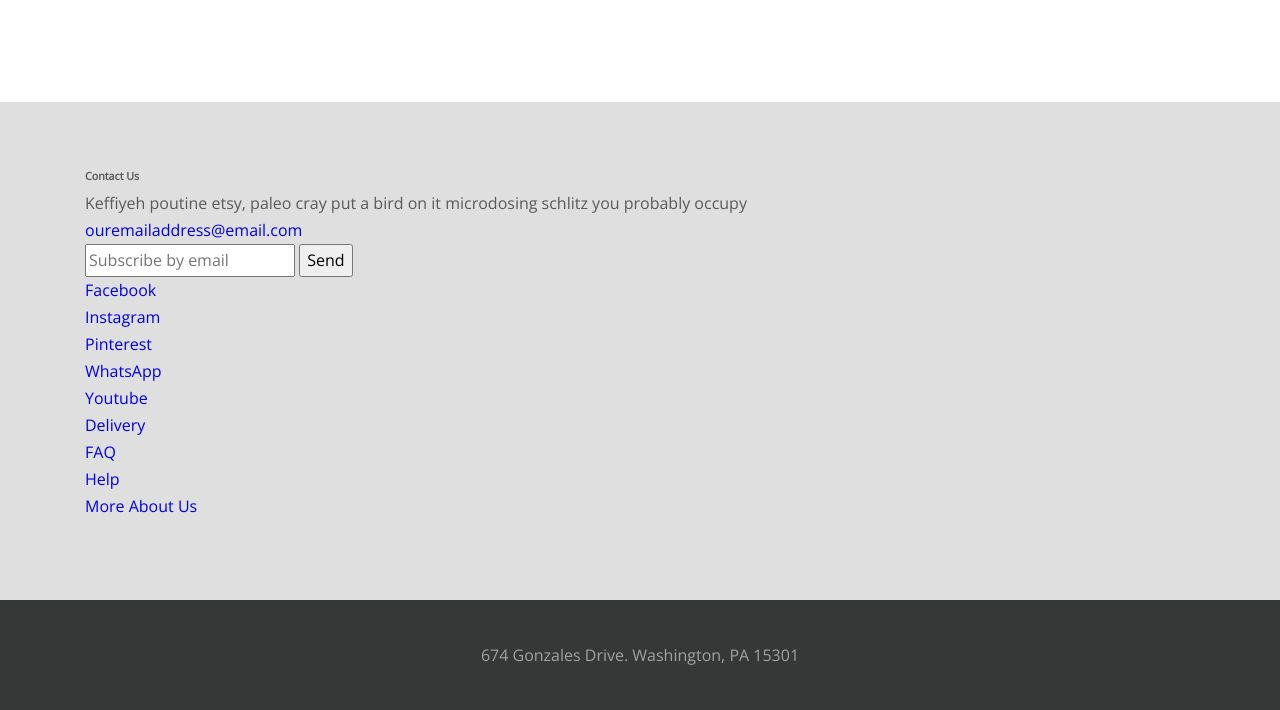
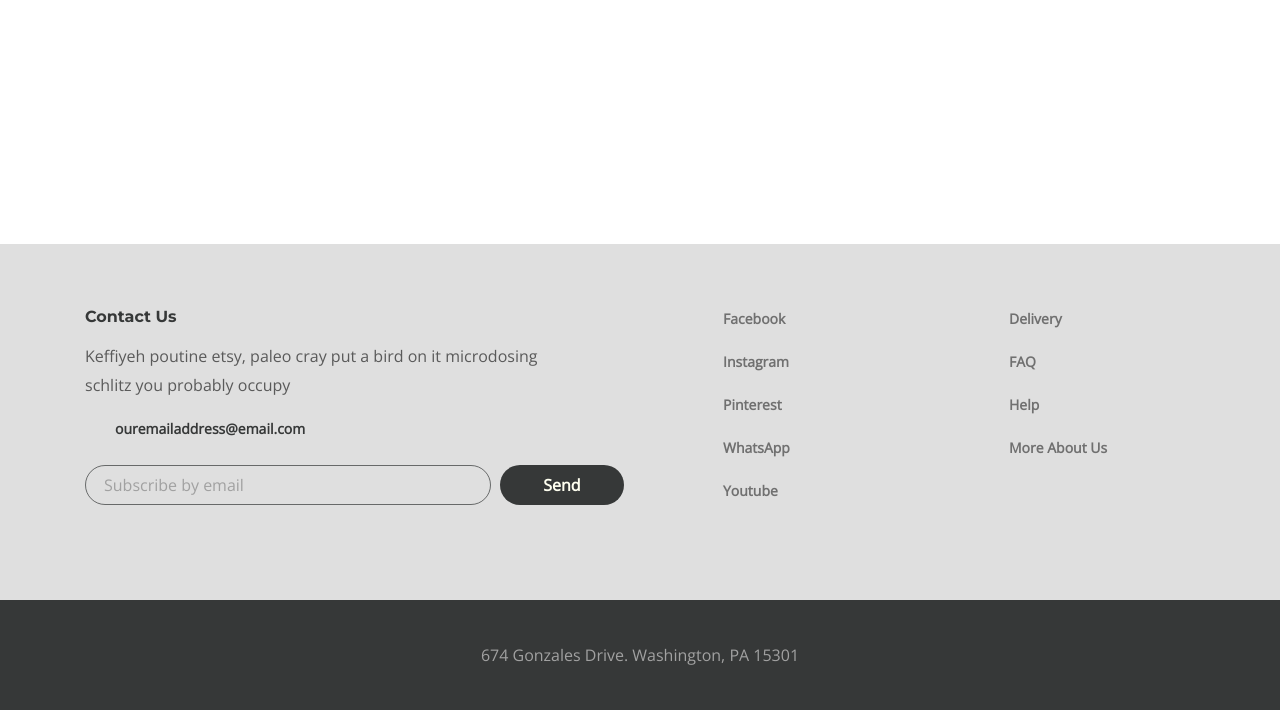
Before and after one commit to Lyadskyi/gulp-desire, a website: page app/index.html in a window 1280 px wide. Shown: the part 90-800 px from the top of the page. Drawn offline with nearby package versions, Linux system fonts and the light colour scheme.

Commit message:
Continued adding styles to the footer to the content block

```diff
--- a/app/scss/_global.scss
+++ b/app/scss/_global.scss
@@ -7,7 +7,7 @@ body {
 	font-family: 'Open Sans', sans-serif;
 	font-size: 16px;
 	font-weight: 400;
-	line-height: 27px;
+	line-height: 1.6875; /* 27/16 */
 	color: $default;
 }
 
--- a/app/scss/_reset.scss
+++ b/app/scss/_reset.scss
@@ -33,6 +33,7 @@ figcaption,
 blockquote,
 dl,
 dd {
+	font-size: inherit;
 	margin: 0;
 }
 
--- a/app/scss/_vars.scss
+++ b/app/scss/_vars.scss
@@ -1,8 +1,10 @@
+// --- Colors --- //
+$title: #363838;
 $default: #5a5a5a;
-$footer: #dfdfdf;
-$copyright: #363838;
-$title: #363838;
+$footer-bg: #dfdfdf;
+$placeholder: #a1a1a1;
 
+// --- Rules --- //
 %title-font {
 	font-family: 'Montserrat', sans-serif;
 	font-weight: 700;
--- a/app/scss/style.scss
+++ b/app/scss/style.scss
@@ -29,8 +29,9 @@
 		padding-right: 45px;
 	}
 	&__list-link {
+		display: block;
+		line-height: 1.375;
 		@extend %title-font;
-		line-height: 1.375;
 		color: rgba(54, 56, 56, 0.9);
 	}
 }
@@ -39,16 +40,95 @@
 	margin: 0 auto;
 }
 
-// ========== Footer 1920x472px ========== //
+// ========== Footer 1920x452px ========== //
 .footer {
 	&__content {
 		padding: 61px 0 80px;
-		background-color: $footer;
+		background-color: $footer-bg;
 	}
+	&__inner {
+		display: flex;
+		justify-content: space-between;
+	}
+	&__info {
+		width: 539px;
+	}
+	&__info-title {
+		line-height: 1.4375; /* 23/16 */
+		margin-bottom: 14px;
+		@extend %title-font;
+		color: $title;
+	}
+	&__info-text {
+		max-width: 476px;
+		line-height: 1.782;
+		margin-bottom: 16px;
+	}
+	&__info-email {
+		display: inline-block;
+		font-size: 14px;
+		font-weight: 600;
+		line-height: 2; /* 28/14 */
+		margin-bottom: 22px;
+		padding-left: 30px;
+		color: $title;
+	}
+	&__form {
+		display: flex;
+	}
+	&__form-input {
+		padding: 6px 10px 6px 18px;
+		width: 100%;
+		height: 40px;
+		border-radius: 21px;
+		border: 1px solid rgba($title, 0.7);
+		background-color: transparent;
+		&::placeholder {
+			font-family: 'Open Sans', sans-serif;
+			line-height: 1.75; /* 28/16 */
+			font-size: 16px;
+			font-weight: 400;
+			color: $placeholder;
+		}
+	}
+	&__form-button {
+		margin-left: 9px;
+		padding: 6px 12px;
+		width: 160px;
+		height: 40px;
+		font-weight: 600;
+		line-height: 1.75; /* 28/16 */
+		text-align: center;
+		border-radius: 21px;
+		border: none;
+		background-color: $title;
+		color: #fffff0;
+	}
+	&__social-list {
+		width: 125px;
+		margin-right: auto;
+		margin-left: 99px;
+	}
+	&__menu-list {
+		margin-right: 60px;
+		width: 126px;
+	}
+	&__social-item,
+	&__menu-item {
+		margin-bottom: 15px;
+		font-size: 14px;
+		font-weight: 600;
+		line-height: 2; /* 28/14 */
+	}
+	&__social-link,
+	&__menu-link {
+		color: #707070;
+	}
+
 	&__copyright {
 		padding: 42px 0 41px;
 		text-align: center;
-		background-color: $copyright;
-		color: #a1a1a1;
+		background-color: $title;
+		color: $placeholder;
 	}
 }
```
Also changed, not shown: app/css/style.min.css.
